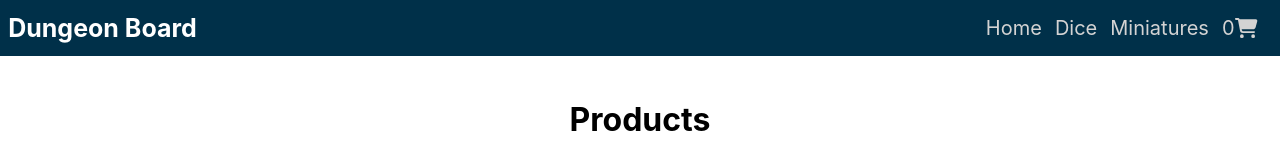
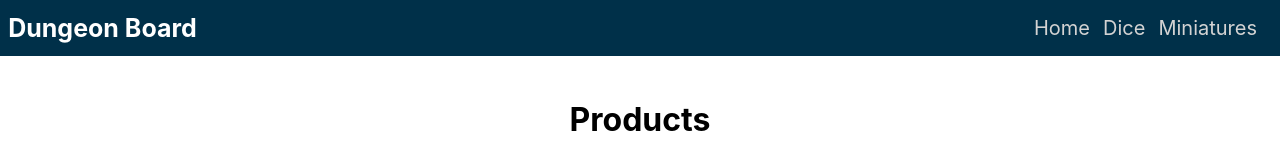
Before and after one commit to PabloGCH/proyecto-react-coderhouse, a React (Create React App) app: page / in a window 1280 px wide. Shown: the top 160 px of the page. Built offline with nearby package versions, Linux system fonts and the light colour scheme.

Commit message:
Cart widget is hidden when the cart is empty

```diff
--- a/src/components/NavBar/NavBar.js
+++ b/src/components/NavBar/NavBar.js
@@ -24,9 +24,11 @@ const NavBar = () => {
 						<Link to={"category/miniatures"}>Miniatures</Link>
 					</li>
 					<li>
-						<Link to={"cart"}>
-							<CartWidget quantity={quantity}/>
-						</Link>
+						{quantity > 0 &&
+							<Link to={"cart"}>
+								<CartWidget quantity={quantity}/>
+							</Link>
+						}
 					</li>
 				</ul>
 			</nav>
```
